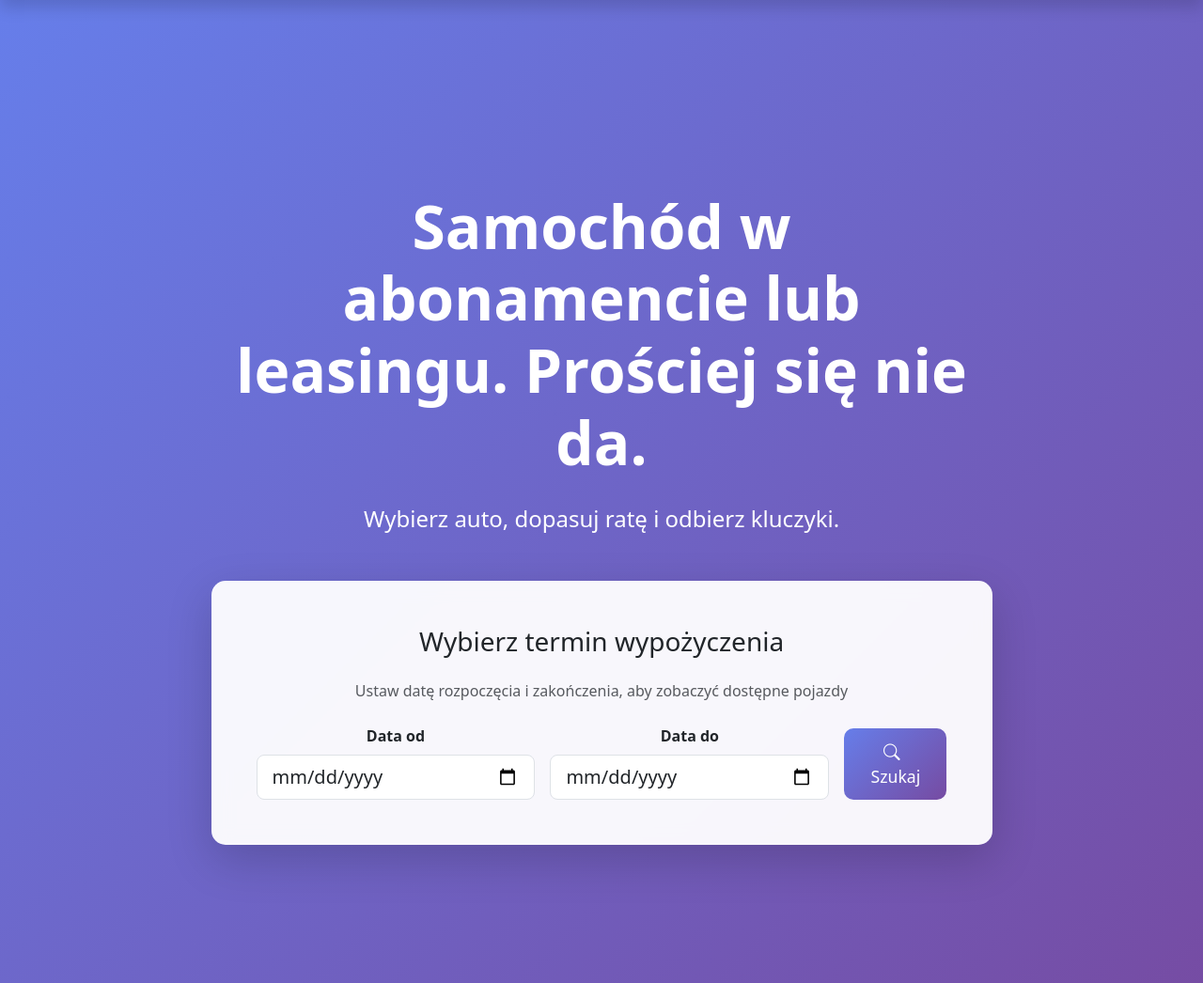
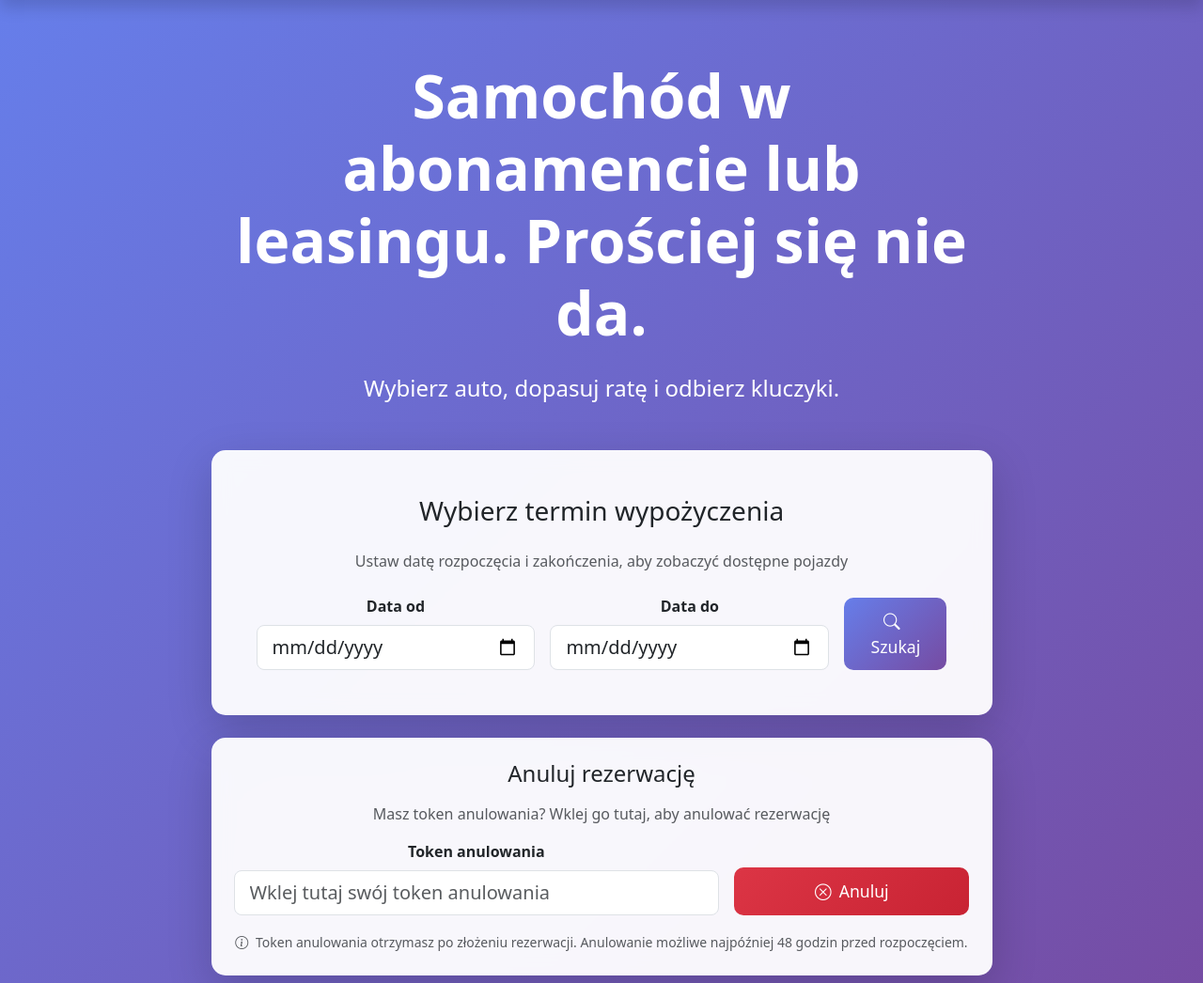
Before and after one commit to 6E776C7A/projekt-wypozyczalnia, a PHP site: the page made by templates/pages/home.twig in a window 1280 px wide. Shown: the part 56-1102 px from the top of the page at 94% size. Run offline with PHP 8.4, Linux system fonts and the light colour scheme; the template is opened without the code that fills it: most values are stand-ins (such as "Sample title", 1, 10 or a date in 2020); some libraries are stand-ins or nearby versions.

Commit message:
Add reservation cancellation flow with token support
Implemented reservation cancellation via a unique token. The confirmation page now displays the cancellation token and allows cancellation if more than 48 hours remain before the reservation starts. The home page includes a form for users to enter their cancellation token. Updated backend logic to validate tokens and display appropriate messages.

```diff
--- a/templates/pages/home.twig
+++ b/templates/pages/home.twig
@@ -44,6 +44,38 @@
                             </form>
                         </div>
                     </div>
+
+                    <!-- Rubryka do anulowania rezerwacji -->
+                    <div class="card border-0 shadow-lg mt-4">
+                        <div class="card-body p-4">
+                            <h4 class="card-title mb-3 text-dark">Anuluj rezerwację</h4>
+                            <p class="text-muted mb-3">Masz token anulowania? Wklej go tutaj, aby anulować rezerwację</p>
+
+                            <form method="GET" action="/reservations/cancel" class="row g-3">
+                                <div class="col-md-8">
+                                    <label for="cancel_token" class="form-label fw-bold text-dark">Token anulowania</label>
+                                    <input type="text"
+                                           id="cancel_token"
+                                           name="token"
+                                           class="form-control form-control-lg"
+                                           placeholder="Wklej tutaj swój token anulowania"
+                                           required>
+                                </div>
+                                <div class="col-md-4 d-flex align-items-end">
+                                    <button type="submit" class="btn btn-danger btn-lg w-100">
+                                        <i class="bi bi-x-circle me-2"></i>Anuluj
+                                    </button>
+                                </div>
+                            </form>
+
+                            <div class="mt-3">
+                                <small class="text-muted">
+                                    <i class="bi bi-info-circle me-1"></i>
+                                    Token anulowania otrzymasz po złożeniu rezerwacji. Anulowanie możliwe najpóźniej 48 godzin przed rozpoczęciem.
+                                </small>
+                            </div>
+                        </div>
+                    </div>
                 </div>
             </div>
         </div>
```
Also changed, not shown: public/index.php (+35 -3 lines), templates/pages/offer/confirmation.twig (+6 -2 lines), data/mydb.sqlite.
